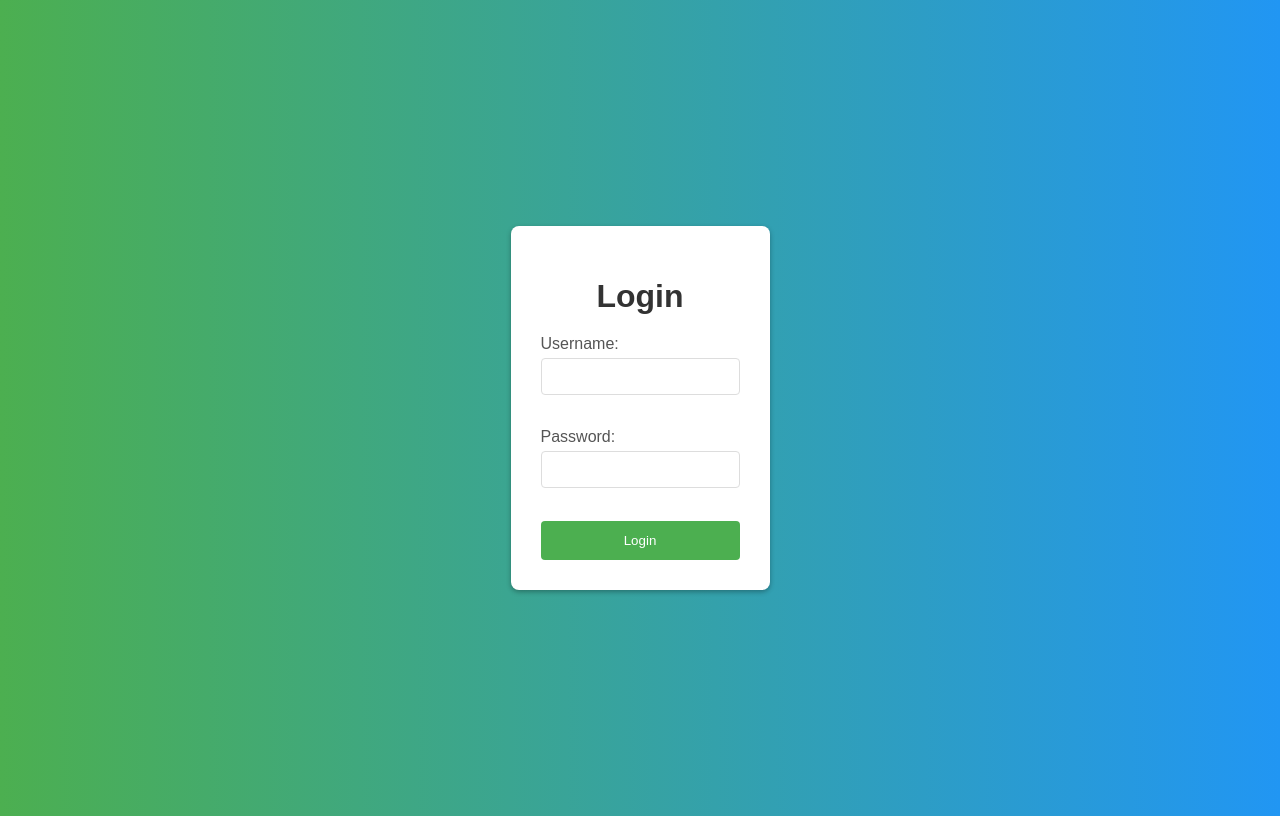
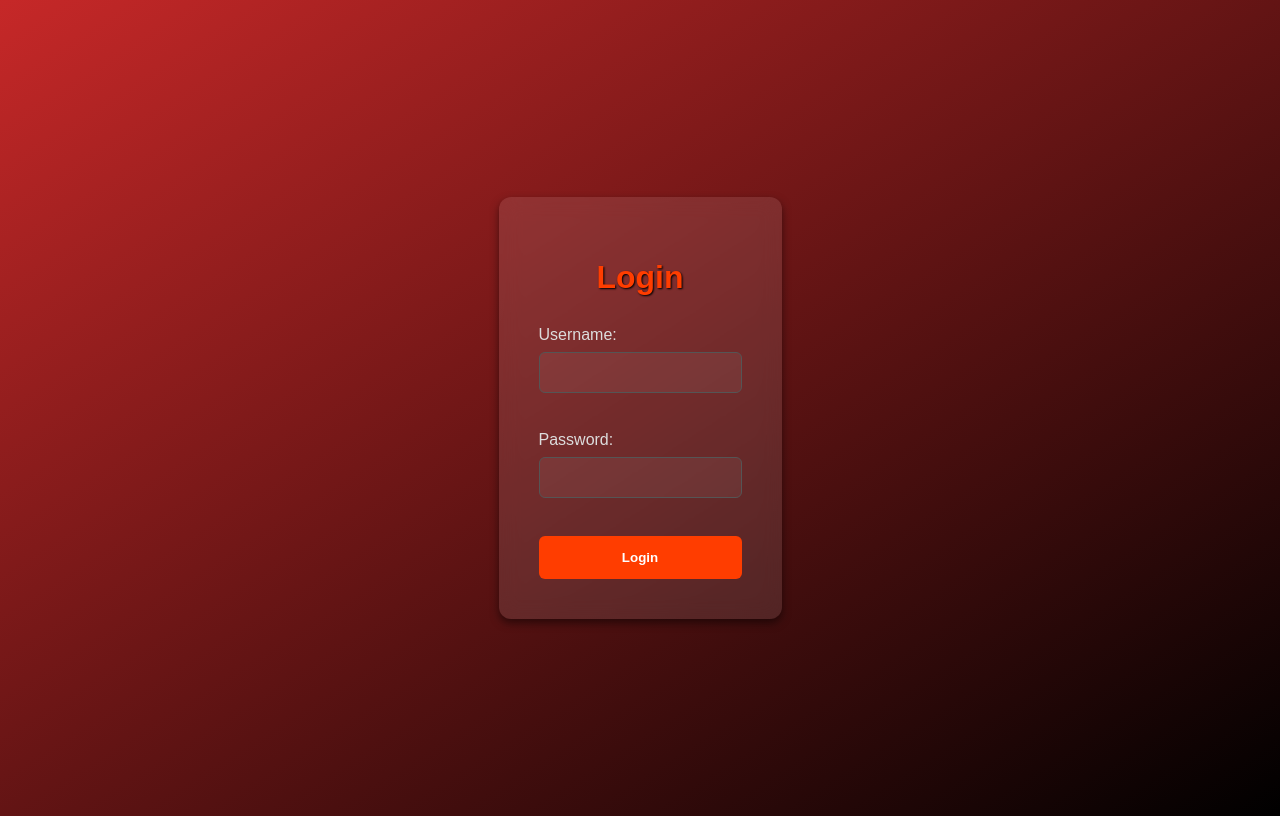
Before and after one commit to tharunkunuthuru/application-part, a Flask app: page / in a window 1280 px wide. Run offline with Flask 2, Linux system fonts and the light colour scheme.

Commit message:
Update login.html

```diff
--- a/templates/login.html
+++ b/templates/login.html
@@ -6,55 +6,69 @@
     <title>Login</title>
     <style>
         body {
-      font-family: sans-serif;
+            font-family: 'Montserrat', sans-serif; /* Modern font choice */
             display: flex;
             justify-content: center;
             align-items: center;
             min-height: 100vh;
-      background: linear-gradient(to right, #4CAF50, #2196F3); /* Colorful gradient */
+            background: linear-gradient(to bottom right, #c62828, #000000); /* Red/black gradient */
         }
 
         form {
-      background-color: white;
-      padding: 30px;
-      border-radius: 8px;
-      box-shadow: 0 2px 5px rgba(0, 0, 0, 0.3);
+            background-color: rgba(255, 255, 255, 0.1); /* Slightly transparent white */
+            padding: 40px;
+            border-radius: 12px;
+            box-shadow: 0 4px 8px rgba(0, 0, 0, 0.5);
+            backdrop-filter: blur(10px); /* Glassmorphism effect */
         }
 
         h1 {
             text-align: center;
-      margin-bottom: 20px;
-      color: #333;
+            margin-bottom: 30px;
+            color: #ff3d00; /* Bright red */
+            font-weight: 600;
+            text-shadow: 1px 1px 2px #000; /* Subtle shadow for depth */
         }
 
         label {
             display: block;
-      margin-bottom: 5px;
-      color: #555;
+            margin-bottom: 8px;
+            color: #ddd; /* Light gray */
         }
 
         input[type="text"],
         input[type="password"] {
             width: 100%;
-      padding: 10px;
-      margin-bottom: 15px;
-      border: 1px solid #ddd;
-      border-radius: 4px;
+            padding: 12px;
+            margin-bottom: 20px;
+            border: 1px solid #555; /* Dark gray border */
+            border-radius: 6px;
+            background-color: rgba(255, 255, 255, 0.05); /* Subtle white for inputs */
+            color: #ddd;
             box-sizing: border-box;
+            transition: border-color 0.3s ease; /* Smooth border transition */
+        }
+
+        input[type="text"]:focus,
+        input[type="password"]:focus {
+            border-color: #ff3d00; /* Red border on focus */
+            outline: none;
         }
 
         input[type="submit"] {
-      background-color: #4CAF50; /* Green */
+            background-color: #ff3d00;
             color: white;
-      padding: 12px 20px;
+            padding: 14px 24px;
             border: none;
-      border-radius: 4px;
+            border-radius: 6px;
             cursor: pointer;
             width: 100%;
+            font-weight: 600;
+            transition: background-color 0.3s ease; /* Smooth background transition */
         }
 
         input[type="submit"]:hover {
-      background-color: #45a049; /* Darker green on hover */
+            background-color: #d32f2f; /* Darker red on hover */
         }
     </style>
 </head>
```
Lines whose indentation alone changed are shown as unchanged.
